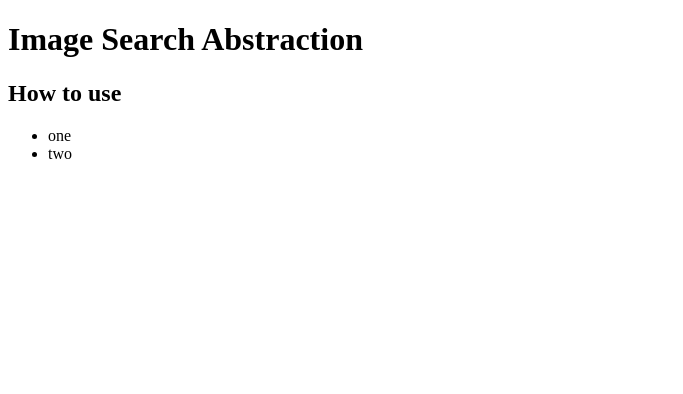
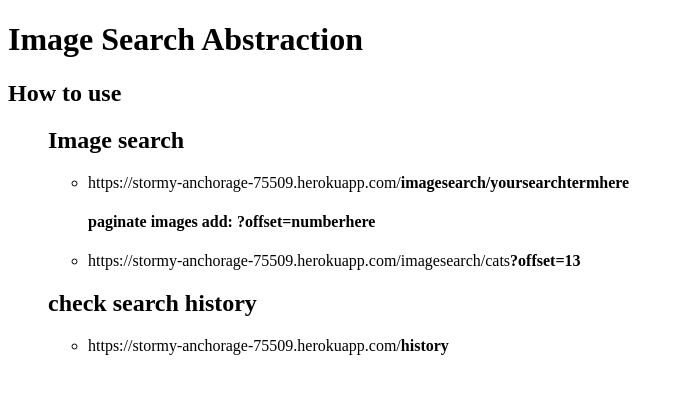
Before and after one commit to BinhKhuu/Image_Search_Absraction, a website: page public/index.html in a window 1280 px wide. Shown: the whole page, without its empty margins (0-683 px from the left). Drawn offline with Linux system fonts and the light colour scheme.

Commit message:
updated index.html

```diff
--- a/public/index.html
+++ b/public/index.html
@@ -7,8 +7,16 @@
 		<h1>Image Search Abstraction</h1>
 		<h2>How to use</h2>
 		<ul>
-			<li>one </li>
-			<li>two </li>
+			<h2>Image search</h2>
+			<ul>
+				<li>https://stormy-anchorage-75509.herokuapp.com/<b>imagesearch/yoursearchtermhere</b> </li>
+				<h4>paginate  images add: ?offset=numberhere </h4>
+				<li>https://stormy-anchorage-75509.herokuapp.com/imagesearch/cats<b>?offset=13</b></li>
+			</ul>
+			<h2>check search history</h2>
+			<ul>
+				<li>https://stormy-anchorage-75509.herokuapp.com/<b>history</b></li>
+			</ul>
 		</ul>
 	</body>
 </html>
```
